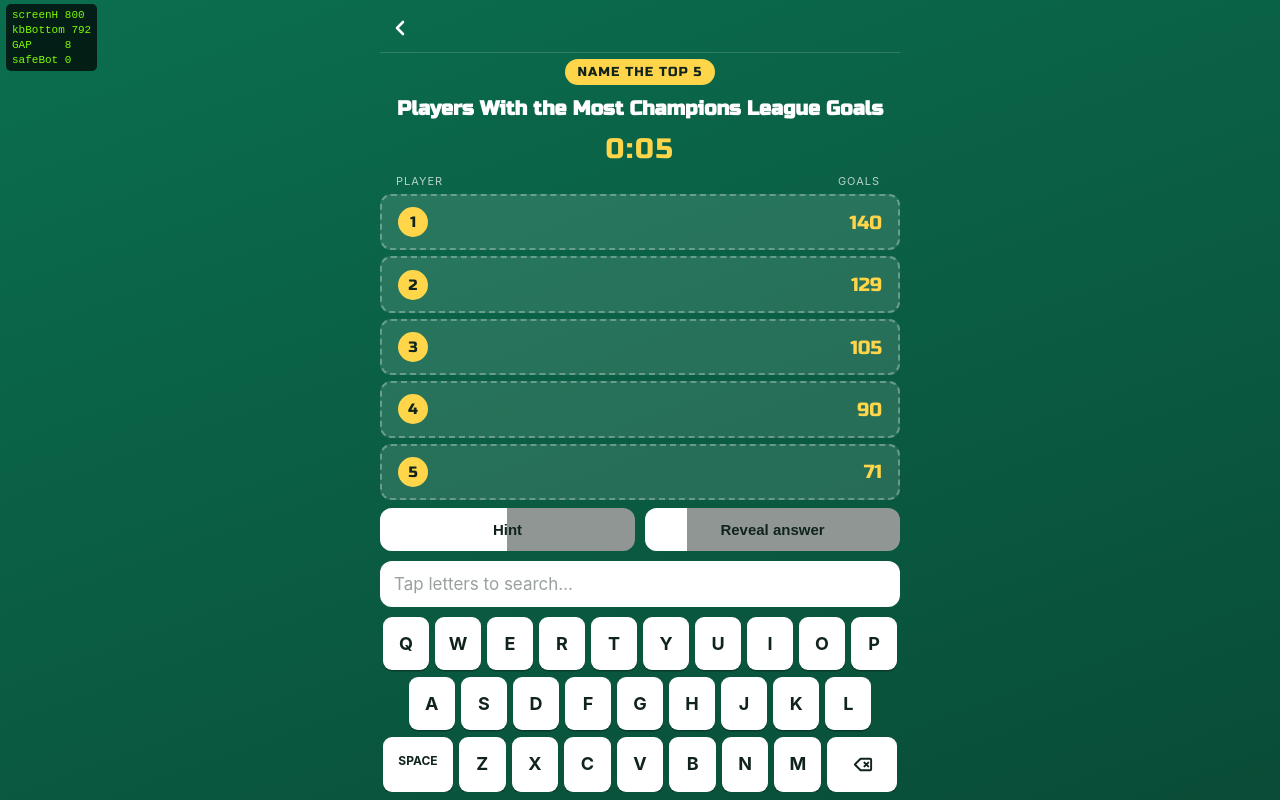
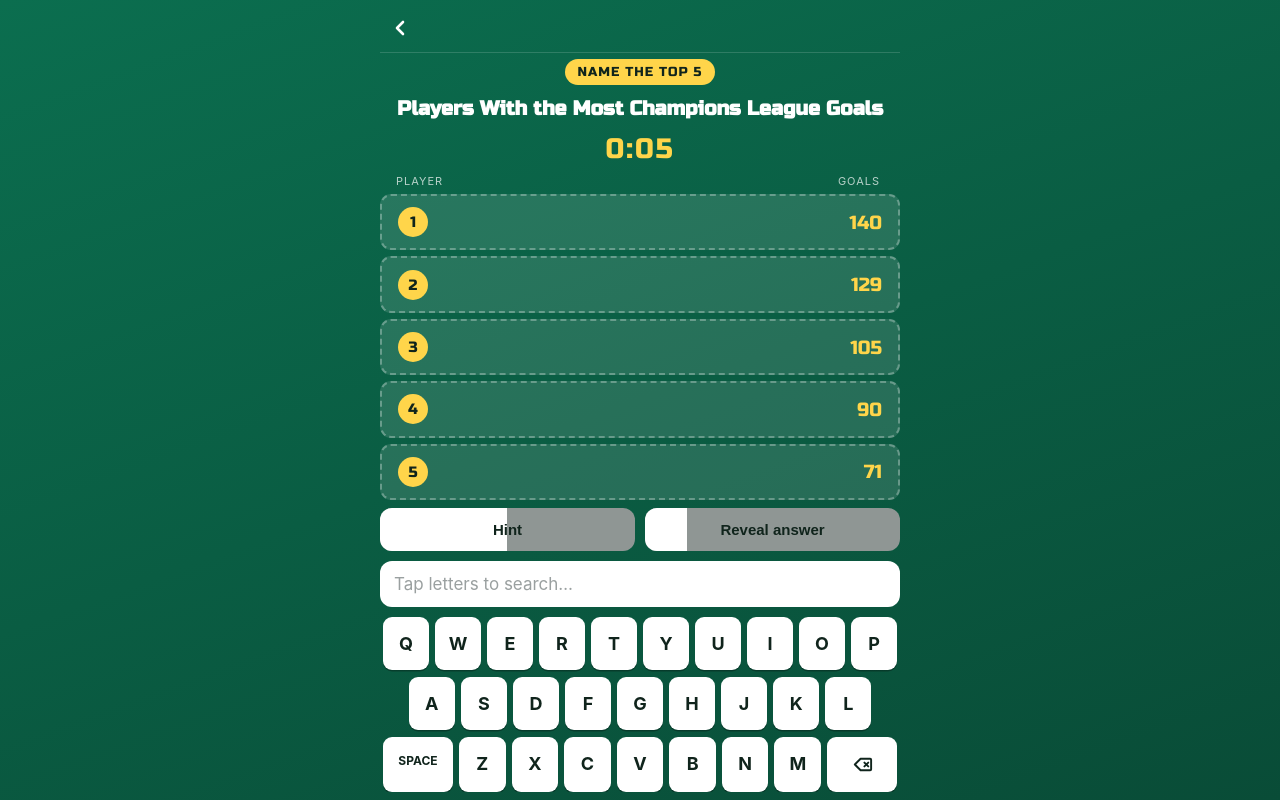
Before and after one commit to kazimkolbasi/football-games-app, a plain HTML site: page index.html in a window 1280 px wide. Drawn offline with Linux system fonts and the light colour scheme.

Commit message:
Finalize keyboard position: 14px gap above home bar; remove calibration readout

```diff
--- a/index.html
+++ b/index.html
@@ -48,8 +48,8 @@
       color: #fff;
       display: flex;
       justify-content: center;
-      /* notch up top; keyboard drops close to the home bar at the bottom */
-      padding: max(10px, env(safe-area-inset-top)) 14px max(8px, calc(env(safe-area-inset-bottom) - 12px));
+      /* notch up top; keyboard sits just above the home bar at the bottom */
+      padding: max(10px, env(safe-area-inset-top)) 14px max(8px, calc(env(safe-area-inset-bottom) - 20px));
       -webkit-user-select: none;
       user-select: none;
       touch-action: manipulation;   /* no double-tap zoom */
@@ -776,37 +776,6 @@
     // re-fit once the Russo One web font has actually loaded (it's wider)
     if (document.fonts && document.fonts.ready) document.fonts.ready.then(fitTitle);
 
-    // ===== TEMPORARY calibration readout (top-left). Remove once tuned. =====
-    function showDebug() {
-      let d = document.getElementById("dbg");
-      if (!d) {
-        d = document.createElement("div");
-        d.id = "dbg";
-        d.style.cssText = "position:fixed;top:calc(env(safe-area-inset-top) + 4px);left:6px;z-index:99999;" +
-          "background:rgba(0,0,0,0.72);color:#7CFC00;font:11px/1.35 monospace;padding:4px 6px;" +
-          "border-radius:5px;pointer-events:none;white-space:pre;";
-        document.body.appendChild(d);
-      }
-      const kb = document.getElementById("keyboard").getBoundingClientRect();
-      const probe = document.createElement("div");
-      probe.style.cssText = "position:fixed;bottom:0;left:0;width:1px;height:env(safe-area-inset-bottom);";
-      document.body.appendChild(probe);
-      const safeBot = probe.getBoundingClientRect().height;
-      probe.remove();
-      const vv = window.visualViewport;
-      const H = (vv && vv.height) || window.innerHeight;   // visual viewport is reliable on phones
-      d.textContent =
-        "screenH " + Math.round(H) +
-        "\nkbBottom " + Math.round(kb.bottom) +
-        "\nGAP     " + Math.round(H - kb.bottom) +
-        "\nsafeBot " + Math.round(safeBot);
-    }
-    [300, 900, 1800].forEach((t) => setTimeout(showDebug, t));
-    window.addEventListener("resize", showDebug);
-    if (window.visualViewport) window.visualViewport.addEventListener("resize", showDebug);
-    if (document.fonts && document.fonts.ready) document.fonts.ready.then(() => setTimeout(showDebug, 120));
-    // ===== end temporary readout =====
-
     hintBtn.addEventListener("click", () => {
       if (finished || !hint.ready) return;
       if (doHint()) hint.readyAt = performance.now() + hint.duration;
```
